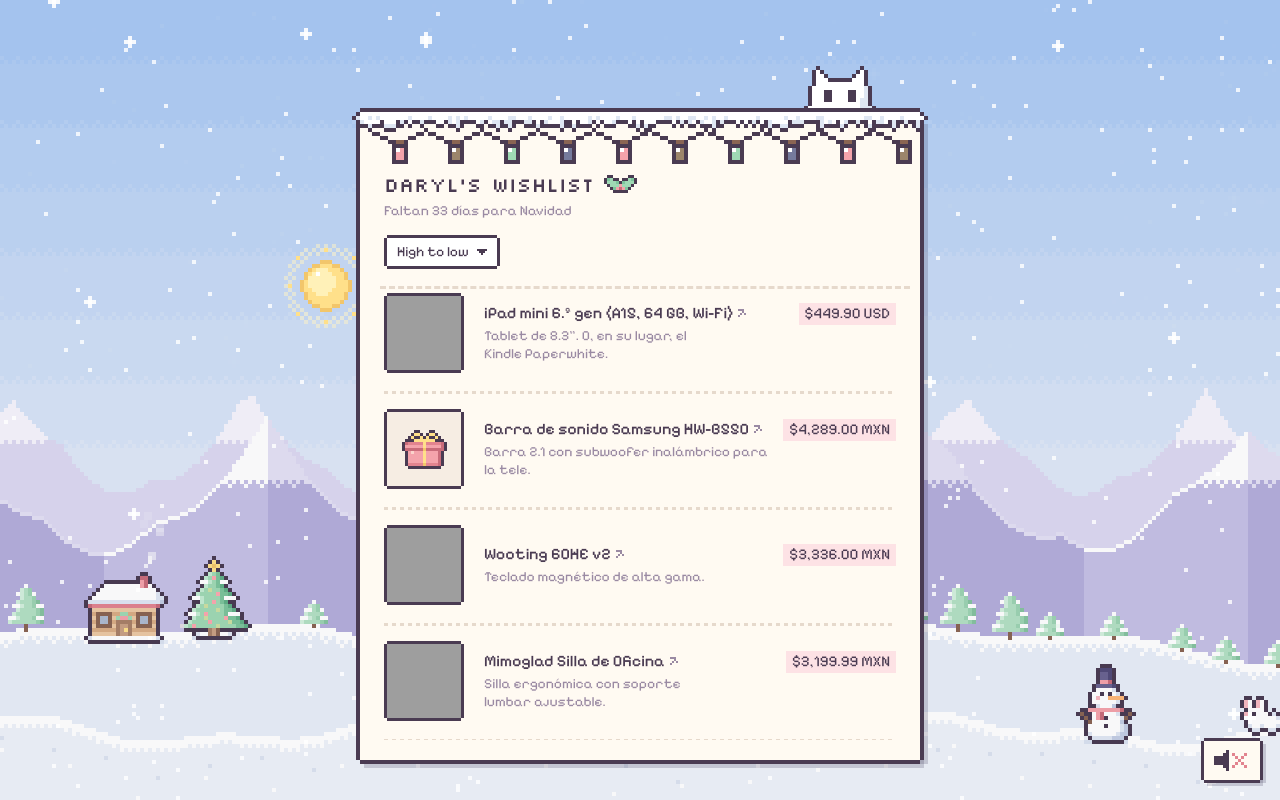
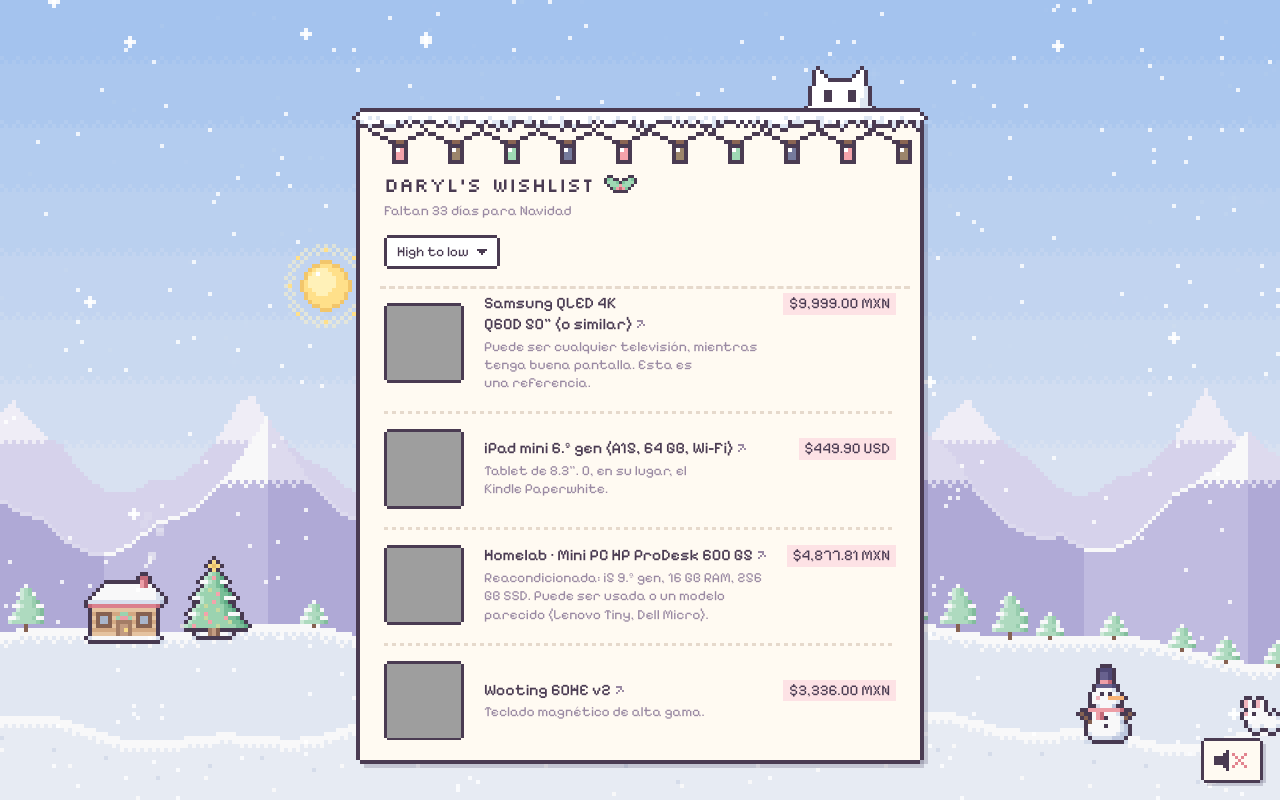
Before and after one commit to darylthr/daryl-wl, a plain HTML site: page index.html in a window 1280 px wide. Drawn offline with Linux system fonts and the light colour scheme.

Commit message:
Add files via upload

```diff
--- a/index.html
+++ b/index.html
@@ -521,16 +521,89 @@
         image: "https://pisces.bbystatic.com/image2/BestBuy_US/images/products/6dadca9c-9173-4773-908e-7b113c5cfd14.jpg;maxHeight=500;maxWidth=500?format=webp",
       },
       {
-        name: "FEMELI repisas acrílicas para vinilos (6 pzas)",
-        description: "Soportes de pared transparentes de 12\" para exhibir los vinilos de frente.",
-        price: 522.3, // Amazon MX (sin confirmar)
-        link: "https://www.amazon.com.mx/FEMELI-Exhibidores-Transparente-Exhibici%C3%B3n-Coleccionista/dp/B083HYGYTX",
-      },
-      {
-        name: "Barra de sonido Samsung HW-B550",
-        description: "Barra 2.1 con subwoofer inalámbrico para la tele.",
-        price: 4289, // Mercado Libre, ~$4,190–4,509 según vendedor
-        link: "https://www.mercadolibre.com.mx/barra-de-sonido-samsung-hw-b550-subwoofer-410-watts-21-ch-color-negro/p/MLM19919941",
+        name: "Librero moderno de 6 niveles (negro)",
+        description: "Librero de 180 × 60 × 24 cm, Simple Hogar.",
+        price: 1579, // Mercado Libre (sin confirmar; ~$1,579–1,589 en oferta)
+        link: "https://articulo.mercadolibre.com.mx/MLM-2365858577-simple-librero-perfecto-librero-modernos-6-capas-1802460cm-_JM?attributes=COLOR_SECONDARY_COLOR%3ATmVncm8%3D&quantity=1&picker=true&searchVariation=188881741365",
+      },
+      {
+        name: "Samsung QLED 4K Q60D 50\" (o similar)",
+        description: "Puede ser cualquier televisión, mientras tenga buena pantalla. Esta es una referencia.",
+        price: 9999, // Mercado Libre, QN50Q60DAFXZX (sin confirmar)
+        link: "https://articulo.mercadolibre.com.mx/MLM-3448551948-pantalla-samsung-50-qled-smart-tv-qn50q60dafxzx-_JM",
+        image: "https://m.media-amazon.com/images/I/61muqHtz11L._AC_SL500_.jpg",
+      },
+      {
+        name: "Jean Paul Gaultier Le Male Elixir Absolu",
+        description: "Parfum intense para hombre, 125 ml.",
+        price: 2168.99, // Amazon MX
+        link: "https://www.amazon.com.mx/Jean-Paul-Male-Parfum-123213/dp/B0FBLYPHKT",
+        image: "https://m.media-amazon.com/images/I/61rirZxMFjL._AC_SL500_.jpg",
+      },
+      {
+        name: "Azzaro The Most Wanted Parfum",
+        description: "Perfume para hombre especiado, dulce y amaderado, 100 ml.",
+        price: 1699, // Amazon MX
+        link: "https://www.amazon.com.mx/Azzaro-Most-Wanted-Parfum-Spray/dp/B09VN62HF3",
+        image: "https://m.media-amazon.com/images/I/61nkCltKCaL._AC_SL500_.jpg",
+      },
+      {
+        name: "Afnan Supremacy Collector's Edition",
+        description: "Eau de parfum para hombre, 100 ml.",
+        price: 1111.17, // Amazon MX
+        link: "https://www.amazon.com.mx/Afnan-Perfume-Supremacy-Collectors-Hombres/dp/B07WC5V4QN",
+        image: "https://m.media-amazon.com/images/I/71ee5OdVIlL._AC_SL500_.jpg",
+      },
+      {
+        name: "Maleta deportiva PUMA teamGOAL (chica)",
+        description: "Bolsa para entrenamiento y fútbol, color negro.",
+        price: 749, // Amazon MX
+        link: "https://www.amazon.com.mx/PUMA-deportivo-f%C3%BAtbol-peque%C3%B1o-teamGOAL/dp/B0C3W97GYV",
+        image: "https://m.media-amazon.com/images/I/71VmjPt7-VL._AC_SL500_.jpg",
+      },
+
+      /* ---- Kit homelab: piezas para armar un servidor en casa ---- */
+      {
+        name: "Homelab · Rack Tecmojo 6U de 10\"",
+        description: "Mini rack de 10\" para montar el mini servidor, el switch y el router.",
+        price: 1411.25, // Amazon MX
+        link: "https://www.amazon.com.mx/dp/B0F4JZ9YJW",
+        image: "https://m.media-amazon.com/images/I/71Hkz-ZBnlL._AC_SL500_.jpg",
+      },
+      {
+        name: "Homelab · Mini PC HP ProDesk 600 G5",
+        description: "Reacondicionada: i5 9.ª gen, 16 GB RAM, 256 GB SSD. Puede ser usada o un modelo parecido (Lenovo Tiny, Dell Micro).",
+        price: 4877.81, // Amazon MX (usadas en Mercado Libre ~$3,600–4,000)
+        link: "https://www.amazon.com.mx/dp/B0H6BW54RR",
+        image: "https://m.media-amazon.com/images/I/619YHPQNLwL._AC_SL500_.jpg",
+      },
+      {
+        name: "Homelab · Gabinete DAS CENMATE de 2 bahías",
+        description: "Caja USB-C de 10 Gbps para 2 discos de 3.5\" (va con el WD Red Plus). Se conecta a la mini PC, que hace de NAS. También sirve un TerraMaster D2-320.",
+        price: 1991.39, // Amazon MX
+        link: "https://www.amazon.com.mx/dp/B0H7HYPY6J",
+        image: "https://m.media-amazon.com/images/I/61zyLs5EyGL._AC_SL500_.jpg",
+      },
+      {
+        name: "Homelab · Router TP-Link Archer AX53",
+        description: "Router WiFi 6 AX3000 con 4 puertos LAN gigabit.",
+        price: 818.18, // Amazon MX
+        link: "https://www.amazon.com.mx/dp/B09V3JG7JL",
+        image: "https://m.media-amazon.com/images/I/61OUgEhGBNL._AC_SL500_.jpg",
+      },
+      {
+        name: "Homelab · Switch TP-Link TL-SG105E",
+        description: "Switch gigabit de 5 puertos administrable (VLAN, QoS).",
+        price: 401.58, // Amazon MX
+        link: "https://www.amazon.com.mx/dp/B00N0OHEMA",
+        image: "https://m.media-amazon.com/images/I/81WlkTeA3SL._AC_SL500_.jpg",
+      },
+      {
+        name: "Homelab · Cables Ethernet Cat6 (10 × 30 cm)",
+        description: "Intellinet, cables cortos y delgados para conectar todo dentro del rack.",
+        price: 305, // Amazon MX
+        link: "https://www.amazon.com.mx/dp/B0CST99VD6",
+        image: "https://m.media-amazon.com/images/I/71MSxMeycpL._SL500_.jpg",
       },
     ];
     /* ========================================================= */
```
